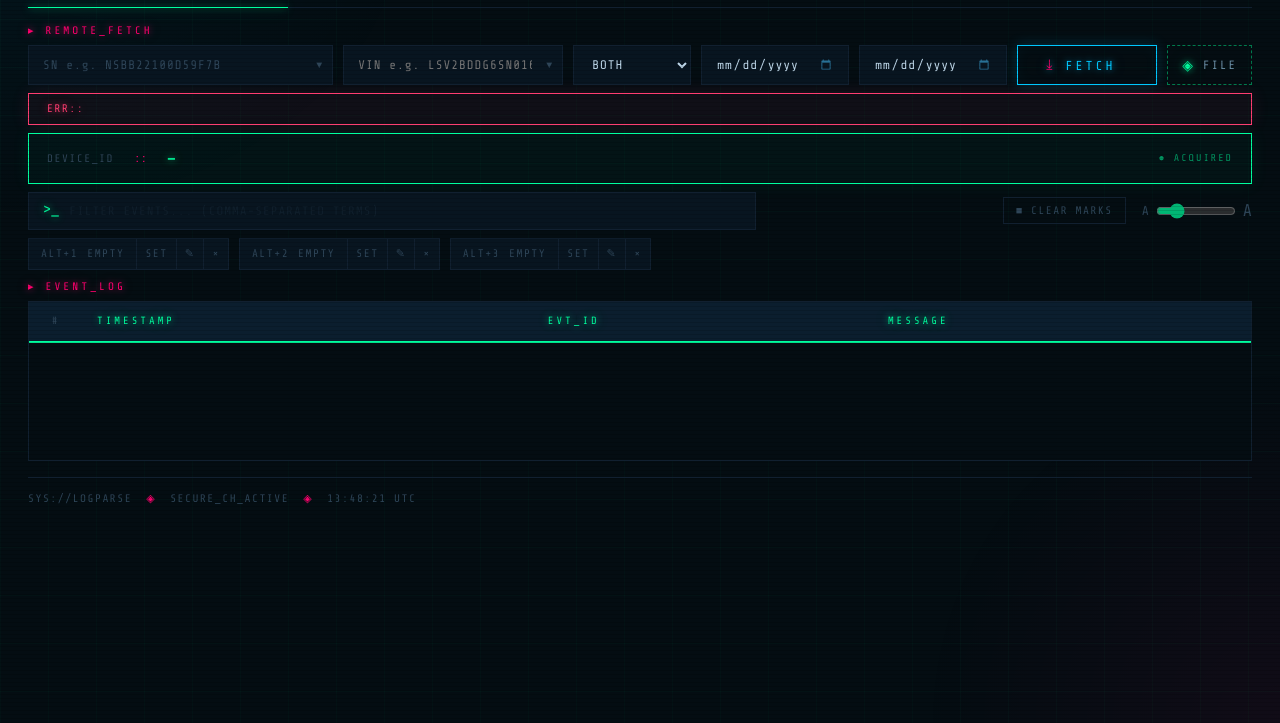
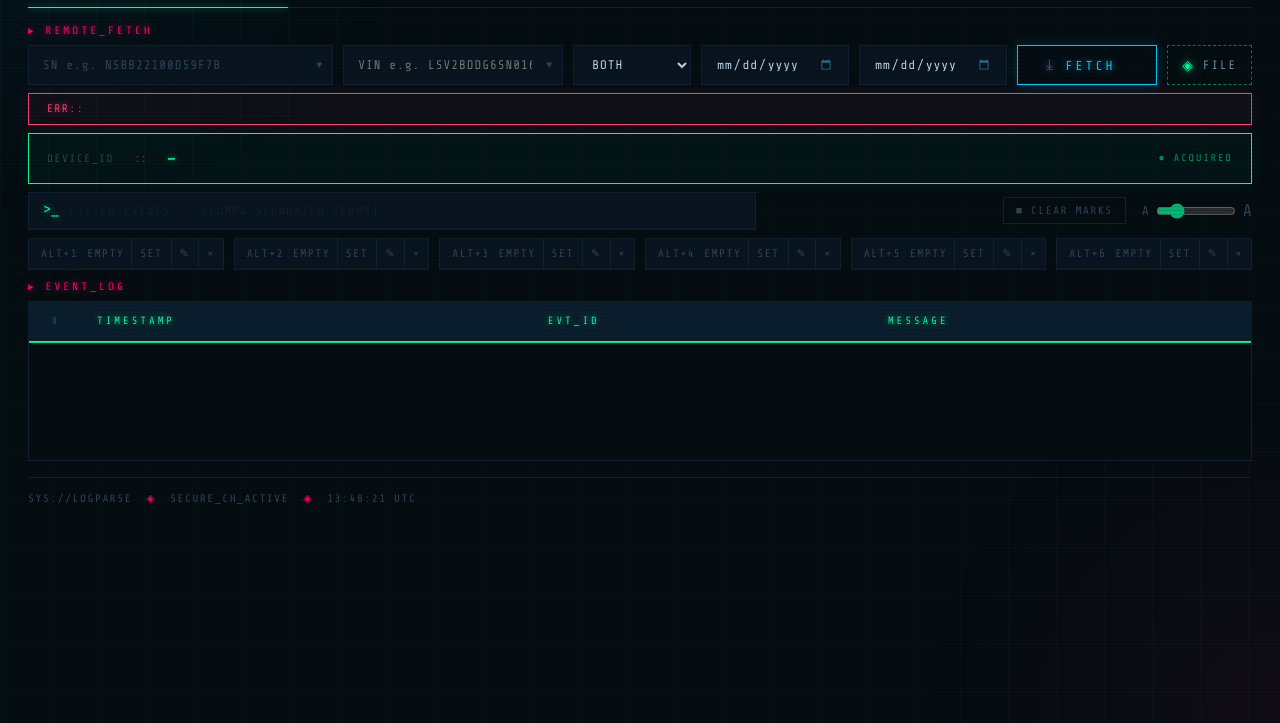
Before and after one commit to justinlue/LogParser, a website with bundled scripts: page public/index.html in a window 1280 px wide. Shown: the part 77-800 px from the top of the page. Built offline with nearby package versions, Linux system fonts and the light colour scheme.

Commit message:
feat: raise filter shortcuts from three to six (Alt+1..6)
The six slots share one row equally. SET/rename/clear now overlay the
right edge of a slot on hover or focus so the name keeps the width;
empty slots always show them.

Co-Authored-By: Claude Opus 5.5 <noreply@anthropic.com>

```diff
--- a/public/app.js
+++ b/public/app.js
@@ -296,8 +296,8 @@ clearSearchBtn.addEventListener('click', () => {
 });
 search.addEventListener('input', updateClearSearchBtn);
 
-// --- Filter shortcuts (Alt+1..3) -------------------------------------------
-// Three slots, each holding a filter-bar text under a user-chosen name.
+// --- Filter shortcuts (Alt+1..6) -------------------------------------------
+// Six slots, each holding a filter-bar text under a user-chosen name.
 // Pressing the hotkey (or clicking the slot) puts the text back and runs it.
 const shortcutRow = document.getElementById('shortcutRow');
 function shortcutStorage() {
@@ -416,7 +416,12 @@ function renderShortcuts() {
       renderShortcuts();
     });
 
-    wrap.append(apply, set, rename, clear);
+    // Tools overlay the right edge of the slot (shown on hover/focus) so six
+    // slots fit one row and the name keeps the width.
+    const tools = document.createElement('div');
+    tools.className = 'sc-tools';
+    tools.append(set, rename, clear);
+    wrap.append(apply, tools);
     shortcutRow.appendChild(wrap);
   });
 
--- a/public/shortcuts.js
+++ b/public/shortcuts.js
@@ -1,6 +1,6 @@
 // Filter shortcuts: up to SLOT_COUNT saved filter-bar texts, each bound to a
 // hotkey. Pure logic with the storage injected, so it runs under node:test.
-export const SLOT_COUNT = 3;
+export const SLOT_COUNT = 6;
 const STORAGE_KEY = 'logparse.shortcuts';
 
 const NAME_MAX = 24;
@@ -15,7 +15,7 @@ export function shortcutLabel(slot) {
   return slot.name || slot.filter;
 }
 
-// Alt+1..3 → slot index 0..2, anything else → null. Matches on the physical
+// Alt+1..6 → slot index 0..5, anything else → null. Matches on the physical
 // key (`code`) so it is layout-independent; Numpad digits stay free for Alt codes.
 export function slotForKey(e) {
   if (!e.altKey || e.ctrlKey || e.metaKey || e.shiftKey) return null;
--- a/public/styles.css
+++ b/public/styles.css
@@ -698,7 +698,6 @@ input[type="search"]:disabled { opacity: .22; cursor: not-allowed; }
 
 .shortcut-row {
   display: flex;
-  flex-wrap: wrap;
   gap: 10px;
   margin-bottom: 8px;
 }
@@ -711,6 +710,8 @@ input[type="search"]:disabled { opacity: .22; cursor: not-allowed; }
   font-family: var(--font-m);
   font-size: 11px;
   letter-spacing: 1.5px;
+  position: relative;
+  flex: 1 1 0;
   min-width: 0;
 }
 
@@ -744,6 +745,7 @@ input[type="search"]:disabled { opacity: .22; cursor: not-allowed; }
   align-items: center;
   gap: 9px;
   padding: 6px 12px;
+  flex: 1;
   min-width: 0;
 }
 
@@ -757,7 +759,7 @@ input[type="search"]:disabled { opacity: .22; cursor: not-allowed; }
 
 .sc-name {
   color: var(--text-b);
-  max-width: 220px;
+  min-width: 0;
   overflow: hidden;
   text-overflow: ellipsis;
   white-space: nowrap;
@@ -765,6 +767,22 @@ input[type="search"]:disabled { opacity: .22; cursor: not-allowed; }
 
 .sc-apply:disabled .sc-name { color: var(--text-d); }
 .shortcut.active .sc-name { color: var(--accent); text-shadow: var(--glow); }
+
+.sc-tools {
+  position: absolute;
+  top: 0;
+  right: 0;
+  bottom: 0;
+  display: flex;
+  background: var(--bg2);
+  opacity: 0;
+  transition: opacity .15s;
+}
+
+/* an empty slot has no name to make room for, so SET is always on show */
+.shortcut:hover .sc-tools,
+.shortcut:focus-within .sc-tools,
+.shortcut.empty .sc-tools { opacity: 1; }
 
 .shortcut .sc-tool {
   padding: 6px 8px;
@@ -782,7 +800,8 @@ input[type="search"]:disabled { opacity: .22; cursor: not-allowed; }
   font: inherit;
   letter-spacing: 1px;
   padding: 6px 12px 6px 0;
-  width: 200px;
+  flex: 1;
+  min-width: 0;
   caret-color: var(--accent);
 }
 
```
Also changed, not shown: CLAUDE.md (+2 -2 lines), tests/shortcuts.test.js (+19 -9 lines).
